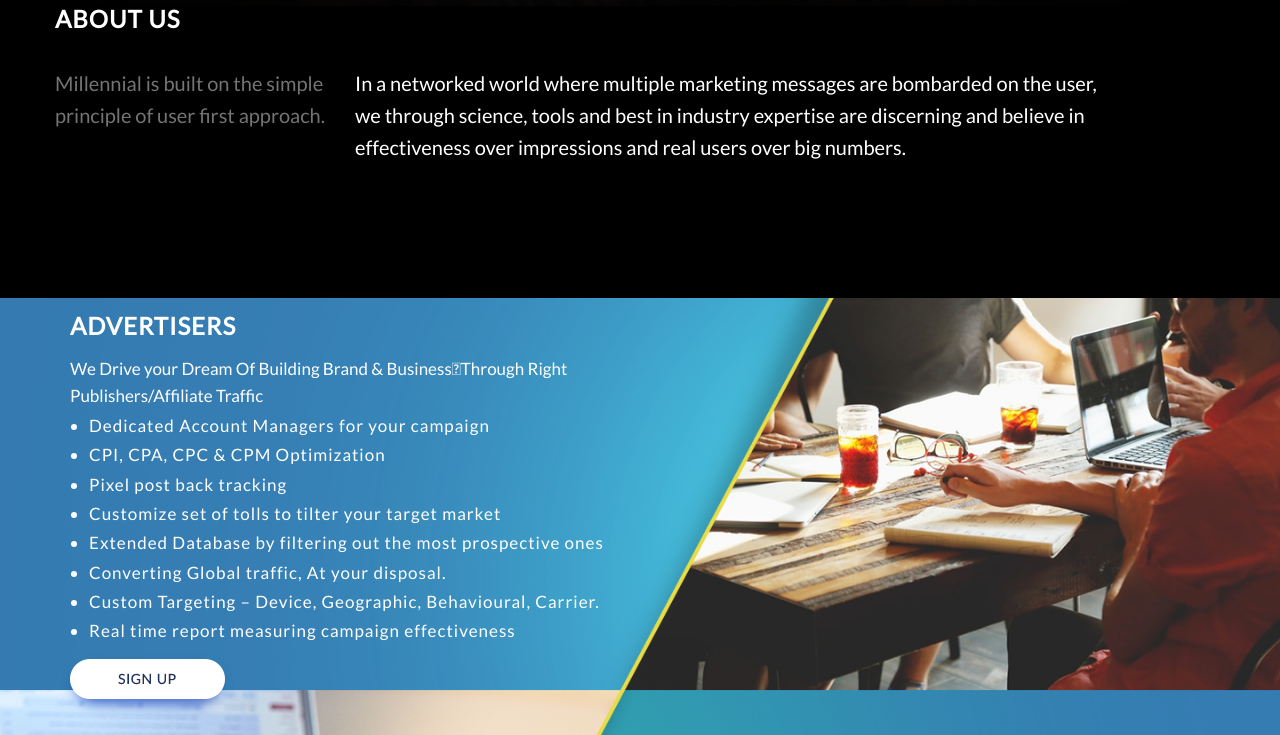
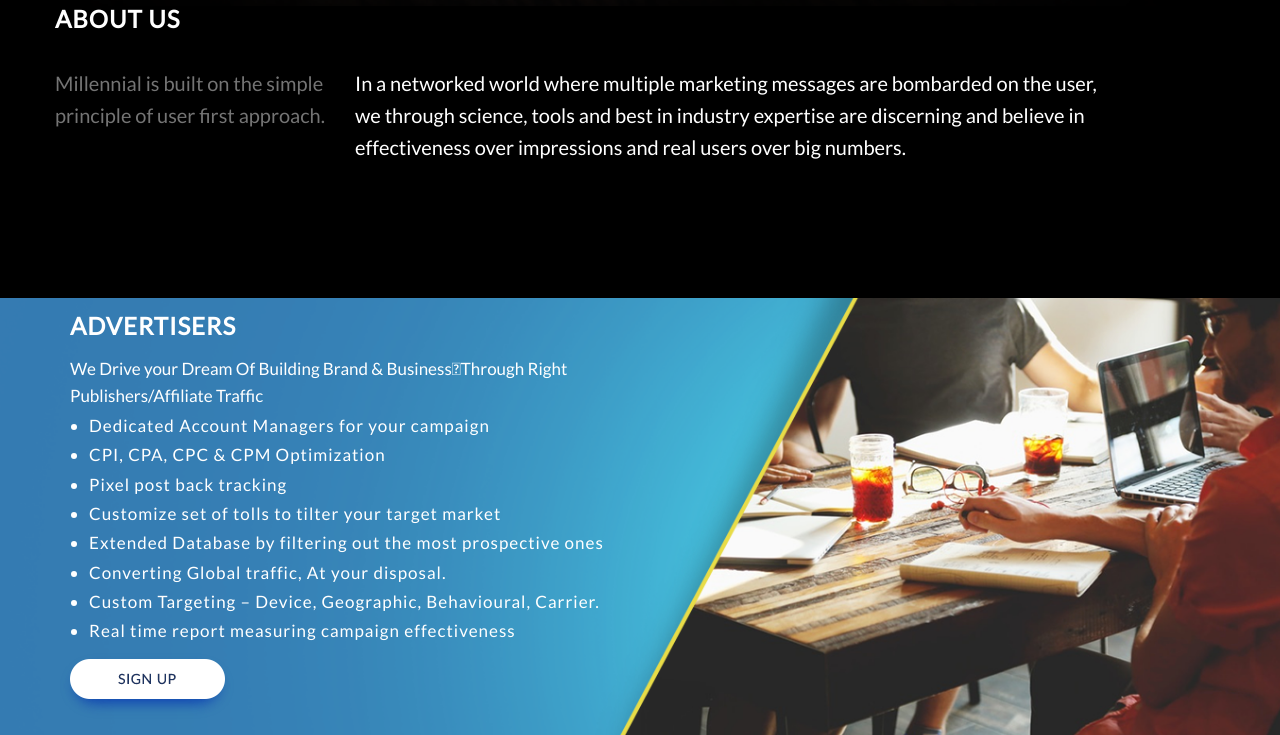
Before and after one commit to appstallions/millennial, a plain HTML site: page htdocs/index.html in a window 1280 px wide. Shown: the part 794-1529 px from the top of the page. Drawn offline with Linux system fonts and the light colour scheme; some packages are replaced by stand-ins of ours.

Commit message:
- Clean up

```diff
--- a/htdocs/css/grayscale.css
+++ b/htdocs/css/grayscale.css
@@ -382,9 +382,13 @@
 }
 
 
-@media(min-width:900px) {
+@media(min-width:1000px) {
+    .advertise-publishers-section{
+        height: 770px;
+    }
+
     .advertise-section {
-        height: 465px;
+        height: 403px;
     }
 
     .advertise-section p{
@@ -412,8 +416,12 @@
 
 
 @media(min-width:1215px) {
+    .advertise-publishers-section{
+        height: 837px;
+    }
+
     .advertise-section {
-        height: 465px;
+        height: 440px;
     }
 
     .advertise-section p{
```
